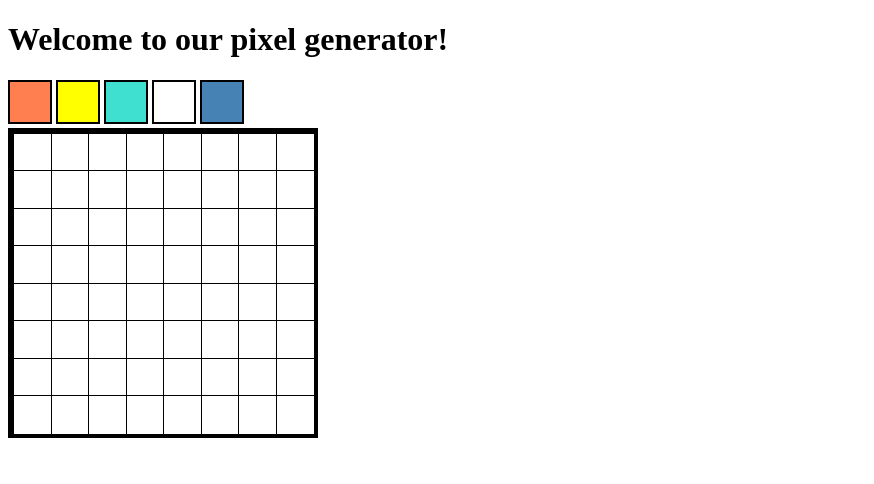
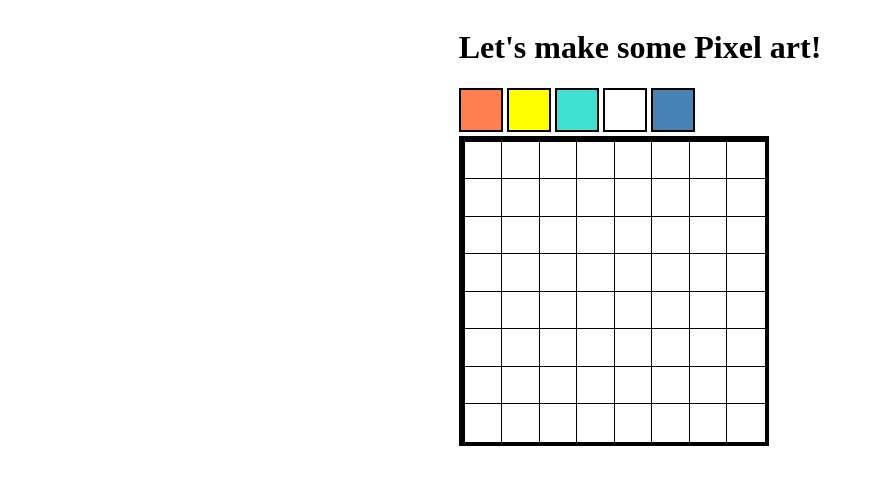
Before and after one commit to IngaMic/Pixel-generator-from-workshop, a plain HTML site: page index.html in a window 1280 px wide. Shown: the whole page, without its empty margins (0-874 px from the left). Drawn offline with Linux system fonts and the light colour scheme.

Commit message:
Update index.html

```diff
--- a/index.html
+++ b/index.html
@@ -4,11 +4,19 @@
   <meta charset="UTF-8">
   <meta name="viewport" content="width=device-width, initial-scale=">
      <link rel="stylesheet" href="style.css" />
-  <title>Welcome to the pixel Generator</title>
+  <style>
+body {display: flex;
+flex-direction: column;
+justify-items: center;
+align-items: center;
+}
+
+</style>
+  <title>Pixel Generator</title>
 </head>
 <body>
   <div class="wrapper">
-    <h1 class="main-title">Welcome to our pixel generator!</h1>
+    <h1 class="main-title">Let's make some Pixel art!</h1>
     <div class="colors">
       <div class="color-item" style="background-color:coral" onclick="setColor('coral')"></div>
       <div class="color-item" style="background-color:yellow" onclick="setColor('yellow')"></div>
```
